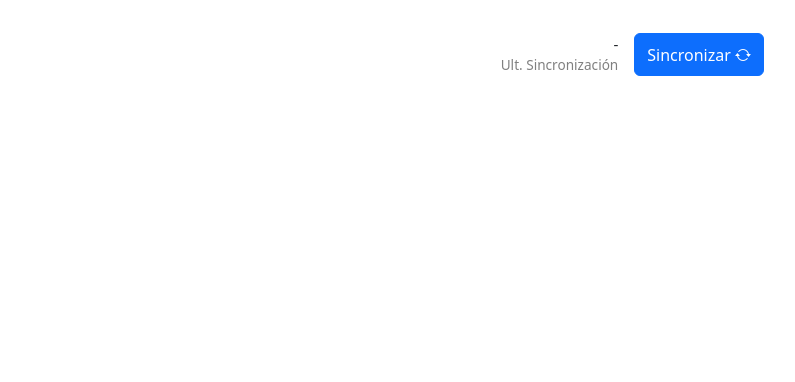
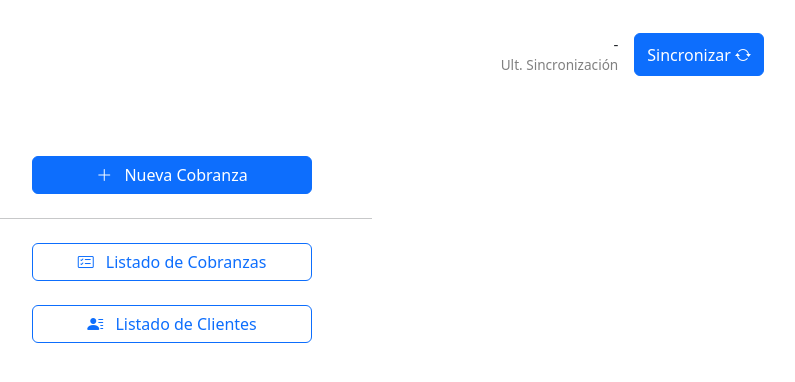
Before and after one commit to luciano-im/app-cobranzas, a Django app: page / in a window 1280 px wide. Shown: the part 56-438 px from the top of the page, without its empty margins (468-1263 px from the left). Run offline with Django 4.2, Linux system fonts and the light colour scheme; the visitor is signed in with stand-in values (Sample User, id 1); some libraries are stand-ins or nearby versions.

Commit message:
💄 Add main actions nav to home page

```diff
--- /dev/null
+++ b/cobranzas/app/templates/home.html
@@ -0,0 +1,19 @@
+{% extends 'base.html' %}
+{% load static %}
+
+{% block content %}
+<section class="home d-flex justify-content-center">
+  <nav class="main-actions-nav d-flex flex-column align-items-center">
+    <a href="{% url 'create-collection' %}" class="btn btn-primary mb-2">
+      <i class="bi bi-plus-lg me-2"></i> Nueva Cobranza
+    </a>
+    <hr class="mb-4">
+    <a href="{% url 'list-collection' %}" class="btn btn-outline-primary mb-4">
+      <i class="bi bi-card-checklist me-2"></i> Listado de Cobranzas
+    </a>
+    <a href="{% url 'list-customers' %}" class="btn btn-outline-primary mb-4">
+      <i class="bi bi-person-lines-fill me-2"></i> Listado de Clientes
+    </a>
+  </nav>
+</section>
+{% endblock %}
--- a/cobranzas/app/views.py
+++ b/cobranzas/app/views.py
@@ -120,7 +120,7 @@ class ReceivableSalesView:
 
 
 class HomeView(LoginRequiredMixin, TemplateView):
-    template_name = 'base.html'
+    template_name = 'home.html'
 
 
 class LoginView(LoginView):
--- a/cobranzas/static/css/styles.css
+++ b/cobranzas/static/css/styles.css
@@ -23,6 +23,23 @@
 .content table td i,
 .content table th i {
   font-size: 1.2rem;
+}
+
+.content .home {
+  padding-top: 5rem;
+}
+
+.content .home .main-actions-nav {
+  width: 400px;
+}
+
+.content .home .main-actions-nav a {
+  max-width: 280px;
+  width: 100%;
+}
+
+.content .home .main-actions-nav hr {
+  width: 100%;
 }
 
 .content .sale-creation hr {
```
